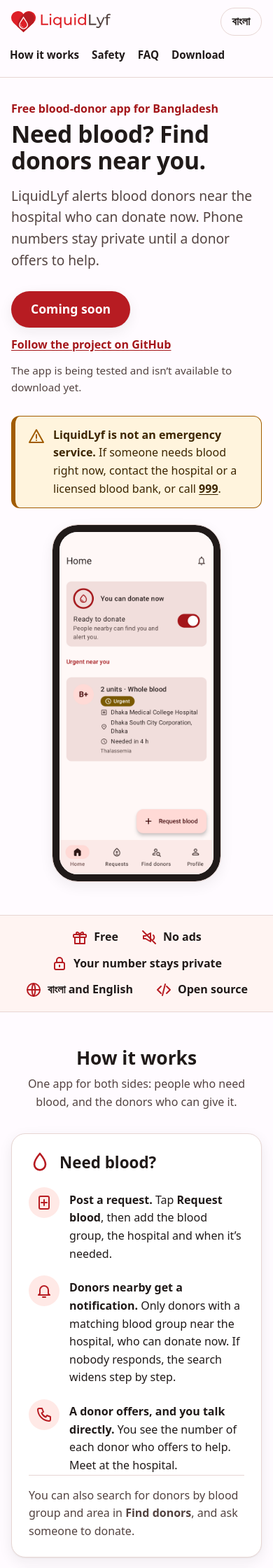
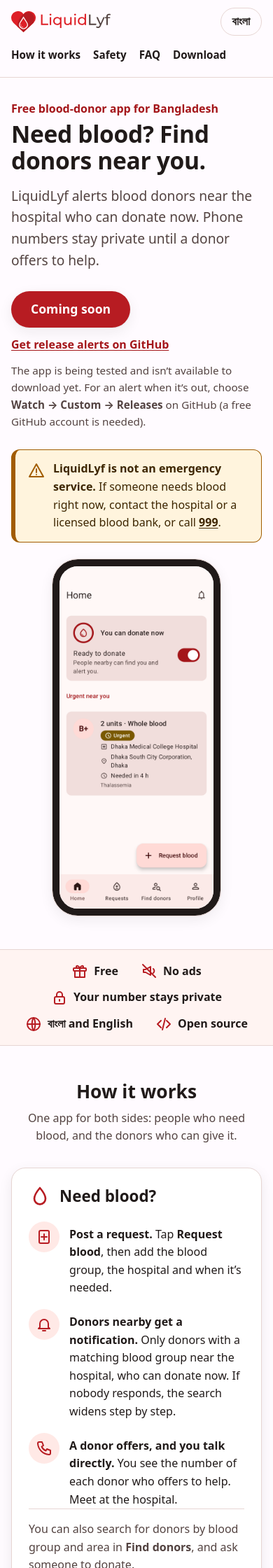
Before and after one commit to liquidlyf/liquidlyf.github.io, a Jekyll site: the page built from index.html, in a window 390 px wide. Shown: the top 2240 px of the page at 70% size. Built offline with Jekyll 4.4.1, drawn with Linux system fonts in a browser that asks for light colours; some of the changed text lies outside the part shown.

Commit message:
Release alerts on GitHub (Watch → Custom → Releases) instead of "Follow"; phone menu wraps; built from app repo ad7b7b4
Signed-off-by: AZMINUR RAHMAN <97751681+azminur2856@users.noreply.github.com>

```diff
--- a/assets/site.css
+++ b/assets/site.css
@@ -174,14 +174,13 @@ html[lang="bn"] :is(h1, h2, h3) { line-height: 1.45; }
 
 @media (max-width: 52rem) {
   .lang { margin-left: auto; }
-  /* The menu moves to its own row and scrolls sideways if it doesn't fit. */
+  /* The menu moves to its own row; on a narrow phone it wraps to a second line, so no item hides. */
   .site-nav {
     order: 3;
     flex-basis: 100%;
+    flex-wrap: wrap;
     justify-content: flex-start;
-    overflow-x: auto;
-    scrollbar-width: none;
-    margin: 0 -10px;
+    margin: 0 -8px;
   }
   .site-nav a { padding: 0 8px; font-size: 0.95rem; }
 }
--- a/index.html
+++ b/index.html
@@ -25,10 +25,10 @@ description: LiquidLyf is a free Android app that alerts blood donors near the h
         {%- if site.facebook %}
         <a class="btn-link" href="https://www.facebook.com/liquidlyf">Follow us on Facebook to know when it launches</a>
         {%- else %}
-        <a class="btn-link" href="https://github.com/liquidlyf/LiquidLyf">Follow the project on GitHub</a>
+        <a class="btn-link" href="https://github.com/liquidlyf/LiquidLyf">Get release alerts on GitHub</a>
         {%- endif %}
       </div>
-      <p class="cta-note">{% if site.released %}For Android 7.0 or newer · Free, no ads{% else %}The app is being tested and isn’t available to download yet.{% endif %}</p>
+      <p class="cta-note">{% if site.released %}For Android 7.0 or newer · Free, no ads{% else %}The app is being tested and isn’t available to download yet.{% unless site.facebook %} For an alert when it’s out, choose <strong>Watch → Custom → Releases</strong> on GitHub (a free GitHub account is needed).{% endunless %}{% endif %}</p>
       <aside class="emergency" aria-label="Emergencies">
         <span class="ic ic-alert" aria-hidden="true"></span>
         <p><strong>LiquidLyf is not an emergency service.</strong> If someone needs blood right now,
@@ -193,12 +193,12 @@ description: LiquidLyf is a free Android app that alerts blood donors near the h
     <div class="cta"><a class="btn" href="/download"><span class="ic ic-download" aria-hidden="true"></span>Download for Android</a></div>
     {%- else %}
     <h2>Coming soon</h2>
-    <p>LiquidLyf is being tested now.{% if site.facebook %} Follow us to hear when it launches.{% endif %}</p>
+    <p>LiquidLyf is being tested now.{% if site.facebook %} Follow us to hear when it launches.{% else %} For an alert when it’s released, choose <strong>Watch → Custom → Releases</strong> on GitHub.{% endif %}</p>
     <div class="cta">
       {%- if site.facebook %}
       <a class="btn" href="https://www.facebook.com/liquidlyf">Follow us on Facebook</a>
       {%- else %}
-      <a class="btn" href="https://github.com/liquidlyf/LiquidLyf">Follow the project on GitHub</a>
+      <a class="btn" href="https://github.com/liquidlyf/LiquidLyf">Get release alerts on GitHub</a>
       {%- endif %}
     </div>
     {%- endif %}
```
Also changed, not shown: bn/download.md (+4 -1 lines), bn/index.html (+4 -4 lines), download.md (+4 -1 lines).
